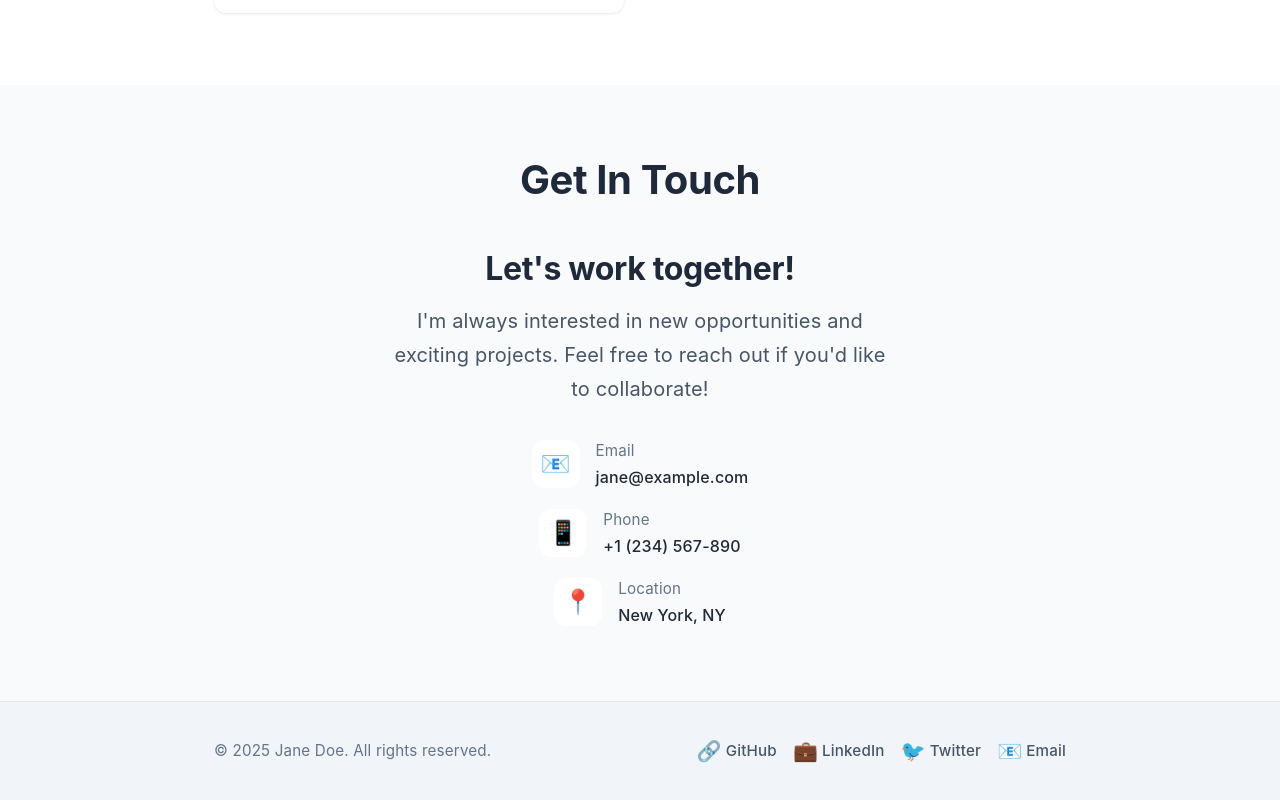
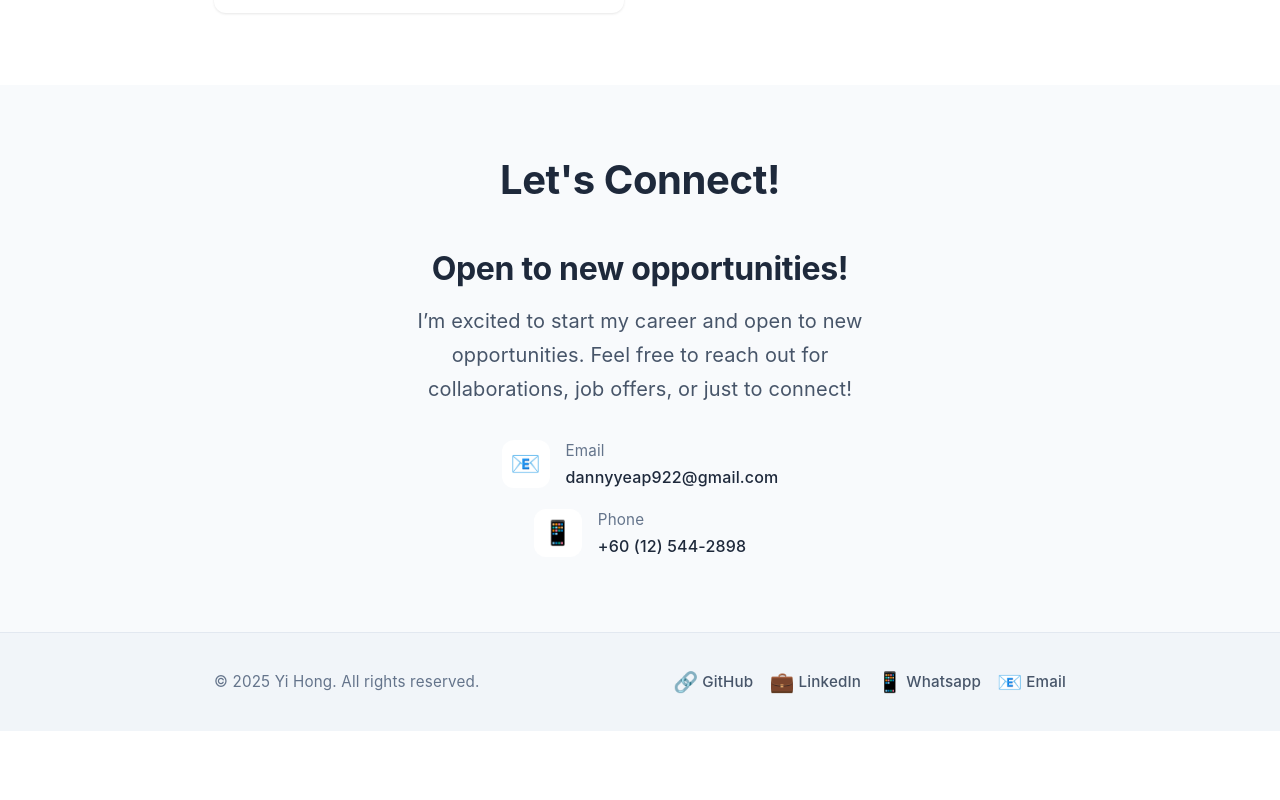
Before and after one commit to Dannyy92/portfolio, a React (Vite) app: page / in a window 1280 px wide. Shown: the part 2934-3734 px from the top of the page. After the commit the page ends 3665 px from the top, so only its background shows below. Built offline with nearby package versions, Linux system fonts and the light colour scheme.

Commit message:
Update contact

```diff
--- a/src/App.css
+++ b/src/App.css
@@ -469,7 +469,7 @@ p {
   display: flex;
   align-items: center;
   gap: var(--space-md);
-  justify-content: center;
+  justify-content: left;
 }
 .contact-icon {
   font-size: 1.5rem;
--- a/src/Contact.jsx
+++ b/src/Contact.jsx
@@ -25,34 +25,28 @@ function Contact() {
   return (
     <section id="contact" className="contact" ref={sectionRef}>
       <div className="container">
-        <h2>Get In Touch</h2>
+        <h2>Let's Connect!</h2>
         <div className="contact-content">
           {/* Contact info only, no form */}
           <div className="contact-info">
-            <h3>Let's work together!</h3>
-            <p>I'm always interested in new opportunities and exciting projects. Feel free to reach out if you'd like to collaborate!</p>
+            <h3>Open to new opportunities!</h3>
+            <p>I’m excited to start my career and open to new opportunities. Feel free to reach out for collaborations, job offers, or just to connect!</p>
             <div className="contact-details">
               <div className="contact-item">
                 <div className="contact-icon">📧</div>
                 <div className="contact-text">
                   <span className="contact-label">Email</span>
-                  <a href="mailto:jane@example.com" className="contact-value">jane@example.com</a>
+                  <a href="mailto:dannyyeap922@gmail.com" className="contact-value">dannyyeap922@gmail.com</a>
                 </div>
               </div>
               <div className="contact-item">
                 <div className="contact-icon">📱</div>
                 <div className="contact-text">
                   <span className="contact-label">Phone</span>
-                  <a href="tel:+1234567890" className="contact-value">+1 (234) 567-890</a>
+                  <a href="tel:+60125442898" className="contact-value">+60 (12) 544-2898</a>
                 </div>
               </div>
-              <div className="contact-item">
-                <div className="contact-icon">📍</div>
-                <div className="contact-text">
-                  <span className="contact-label">Location</span>
-                  <span className="contact-value">New York, NY</span>
-                </div>
-              </div>
+              {/* You can add another relevant contact method here if desired */}
             </div>
           </div>
         </div>
--- a/src/Footer.jsx
+++ b/src/Footer.jsx
@@ -10,10 +10,10 @@ function Footer() {
   const currentYear = new Date().getFullYear();
   // Social links (edit as needed)
   const socialLinks = [
-    { name: 'GitHub', url: 'https://github.com/yourusername', icon: '🔗' },
-    { name: 'LinkedIn', url: 'https://linkedin.com/in/yourusername', icon: '💼' },
-    { name: 'Twitter', url: 'https://twitter.com/yourusername', icon: '🐦' },
-    { name: 'Email', url: 'mailto:jane@example.com', icon: '📧' },
+    { name: 'GitHub', url: 'https://github.com/dannyy92', icon: '🔗' },
+    { name: 'LinkedIn', url: 'https://www.linkedin.com/in/yihong0192a', icon: '💼' },
+    { name: 'Whatsapp', url: 'https://wa.me/60125442898', icon: '📱' },
+    { name: 'Email', url: 'dannyyeap922@gmail.com', icon: '📧' },
   ];
   return (
     <footer className="footer">
@@ -21,7 +21,7 @@ function Footer() {
         <div className="footer-content">
           {/* Copyright */}
           <div className="footer-text">
-            <p>&copy; {currentYear} Jane Doe. All rights reserved.</p>
+            <p>&copy; {currentYear} Yi Hong. All rights reserved.</p>
           </div>
           {/* Social links */}
           <div className="social-links">
```
